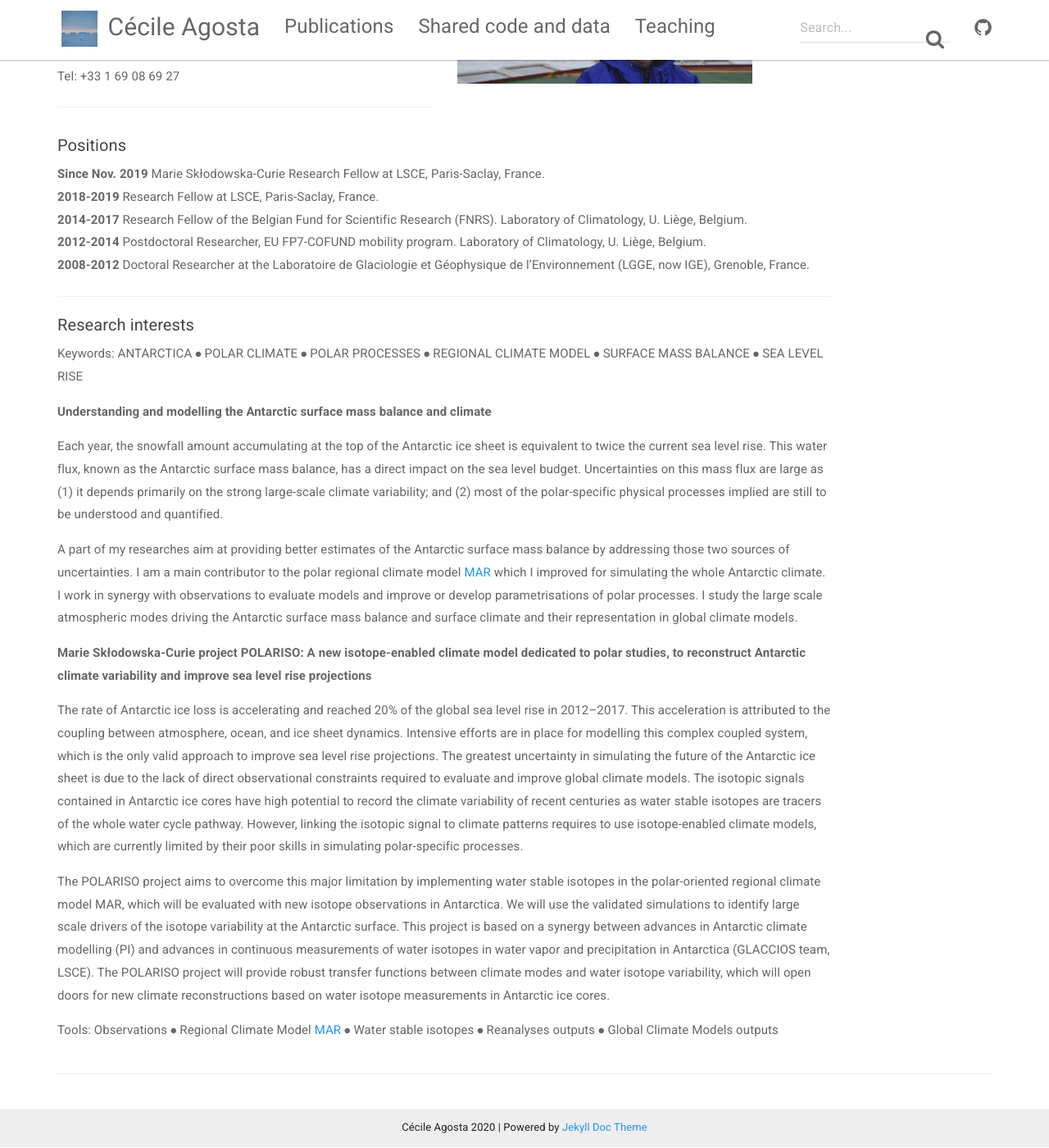
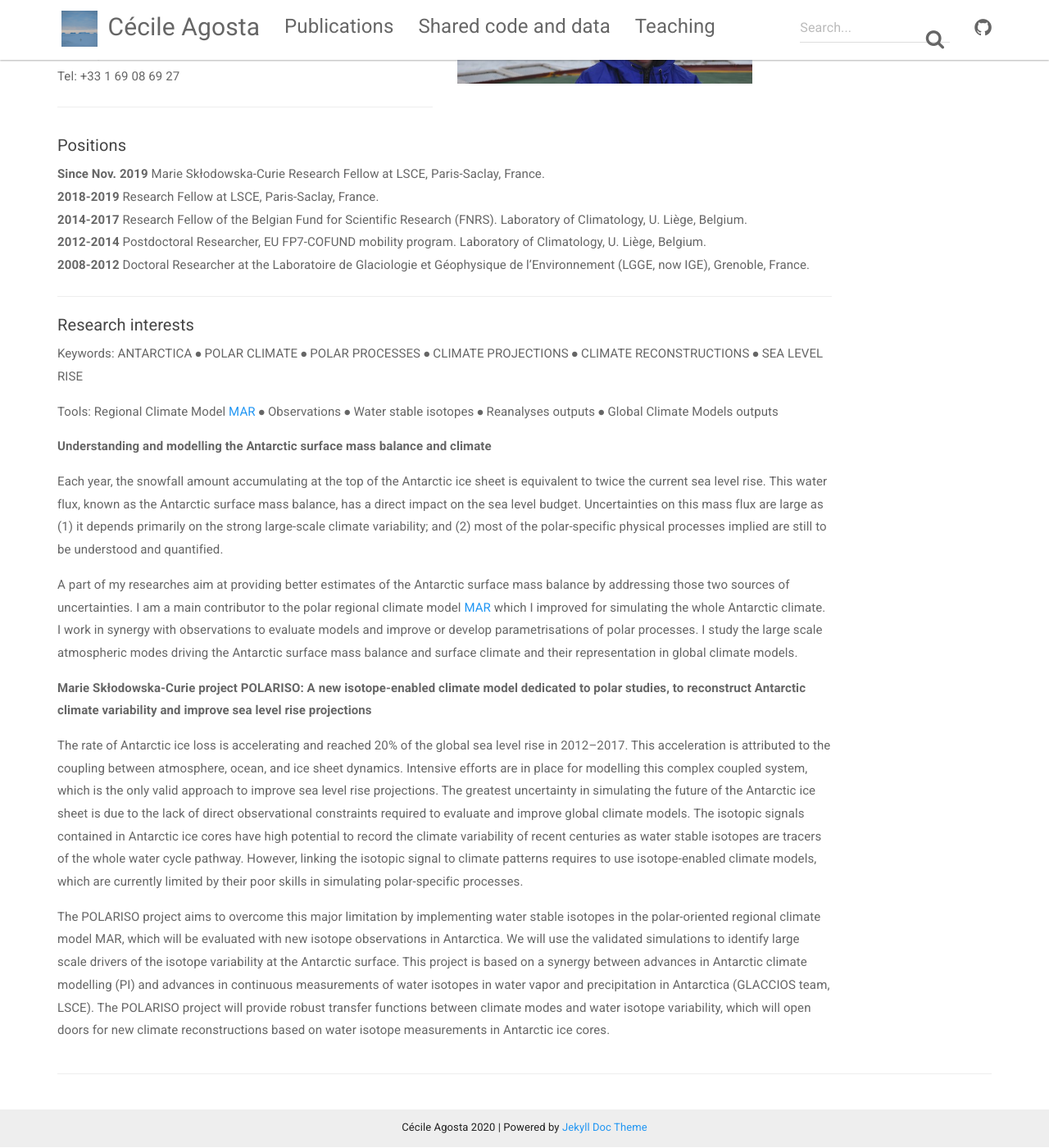
Before and after one commit to cecileagosta/cecileagosta.github.io, a Jekyll site: the page built from index.html, in a window 1280 px wide and 1400 px high, scrolled down 407 px. Shown: the whole window at 82% size. Built offline with Jekyll 4.4.1, drawn with Linux system fonts in a browser that asks for light colours; nearby versions of some CDN libraries.

Commit message:
Update index.html
change keywords

```diff
--- a/index.html
+++ b/index.html
@@ -39,7 +39,8 @@ layout: default
             <strong>2008-2012</strong> Doctoral Researcher at the Laboratoire de Glaciologie et Géophysique de l’Environnement (LGGE, now IGE), Grenoble, France.<br>
             <hr>
             <h5>Research interests</h5>
-            <p>Keywords: ANTARCTICA ⦁ POLAR CLIMATE ⦁ POLAR PROCESSES ⦁ REGIONAL CLIMATE MODEL ⦁ SURFACE MASS BALANCE ⦁ SEA LEVEL RISE </p>
+            <p>Keywords: ANTARCTICA ⦁ POLAR CLIMATE ⦁ POLAR PROCESSES ⦁ CLIMATE PROJECTIONS ⦁ CLIMATE RECONSTRUCTIONS ⦁ SEA LEVEL RISE </p>
+            <p>Tools: Regional Climate Model <a href="http://www.mar.cnrs.fr/">MAR</a> ⦁ Observations ⦁ Water stable isotopes ⦁ Reanalyses outputs ⦁ Global Climate Models outputs</p>
 			<p> <strong>Understanding and modelling the Antarctic surface mass balance and climate</strong></p>
             <p>Each year, the snowfall amount accumulating at the top of the Antarctic ice sheet is equivalent to twice the current sea level rise. This water flux, known as the Antarctic surface mass balance, has a direct impact on the sea level budget. Uncertainties on this mass flux are large as (1) it depends primarily on the strong large-scale climate variability; and (2) most of the polar-specific physical processes implied are still to be understood and quantified.</p>
             <p>A part of my researches aim at providing better estimates of the Antarctic surface mass balance by addressing those two sources of uncertainties. I am a main contributor to the polar regional climate model <a href="http://www.mar.cnrs.fr/">MAR</a> which I improved for simulating the whole Antarctic climate. I work in synergy with observations to evaluate models and improve or develop parametrisations of polar processes. I study the large scale atmospheric modes driving the Antarctic surface mass balance and surface climate and their representation in global climate models.</p>
@@ -47,7 +48,6 @@ layout: default
 improve sea level rise projections</strong></p>
 			<p> The rate of Antarctic ice loss is accelerating and reached 20% of the global sea level rise in 2012–2017. This acceleration is attributed to the coupling between atmosphere, ocean, and ice sheet dynamics. Intensive efforts are in place for modelling this complex coupled system, which is the only valid approach to improve sea level rise projections. The greatest uncertainty in simulating the future of the Antarctic ice sheet is due to the lack of direct observational constraints required to evaluate and improve global climate models. The isotopic signals contained in Antarctic ice cores have high potential to record the climate variability of recent centuries as water stable isotopes are tracers of the whole water cycle pathway. However, linking the isotopic signal to climate patterns requires to use isotope-enabled climate models, which are currently limited by their poor skills in simulating polar-specific processes.</p>
 			<p>The POLARISO project aims to overcome this major limitation by implementing water stable isotopes in the polar-oriented regional climate model MAR, which will be evaluated with new isotope observations in Antarctica. We will use the validated simulations to identify large scale drivers of the isotope variability at the Antarctic surface. This project is based on a synergy between advances in Antarctic climate modelling (PI) and advances in continuous measurements of water isotopes in water vapor and precipitation in Antarctica (GLACCIOS team, LSCE). The POLARISO project will provide robust transfer functions between climate modes and water isotope variability, which will open doors for new climate reconstructions based on water isotope measurements in Antarctic ice cores.</p>
-            <p>Tools: Observations ⦁ Regional Climate Model <a href="http://www.mar.cnrs.fr/">MAR</a> ⦁ Water stable isotopes ⦁ Reanalyses outputs ⦁ Global Climate Models outputs</p>
         </div>
     </div>
     <hr>
```
